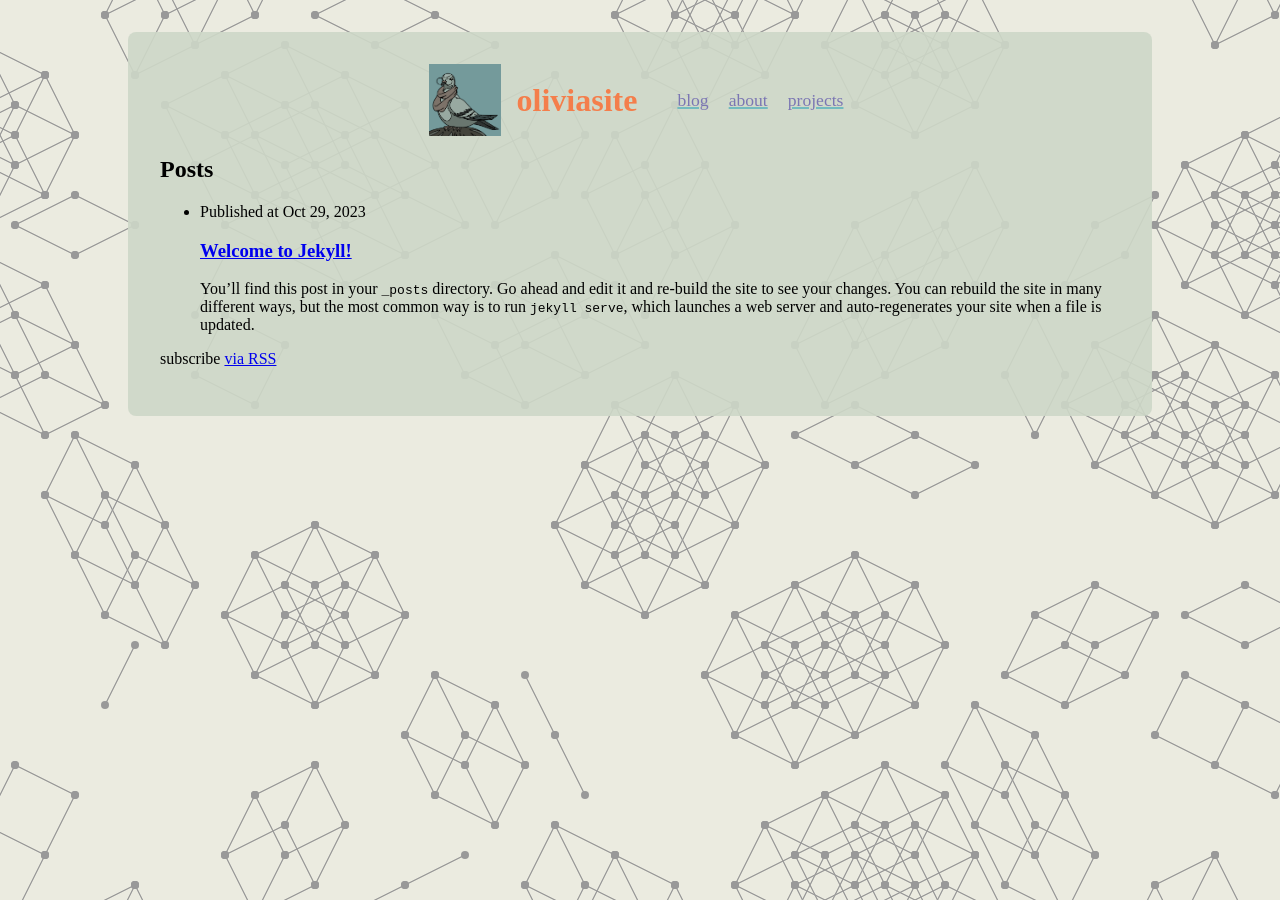
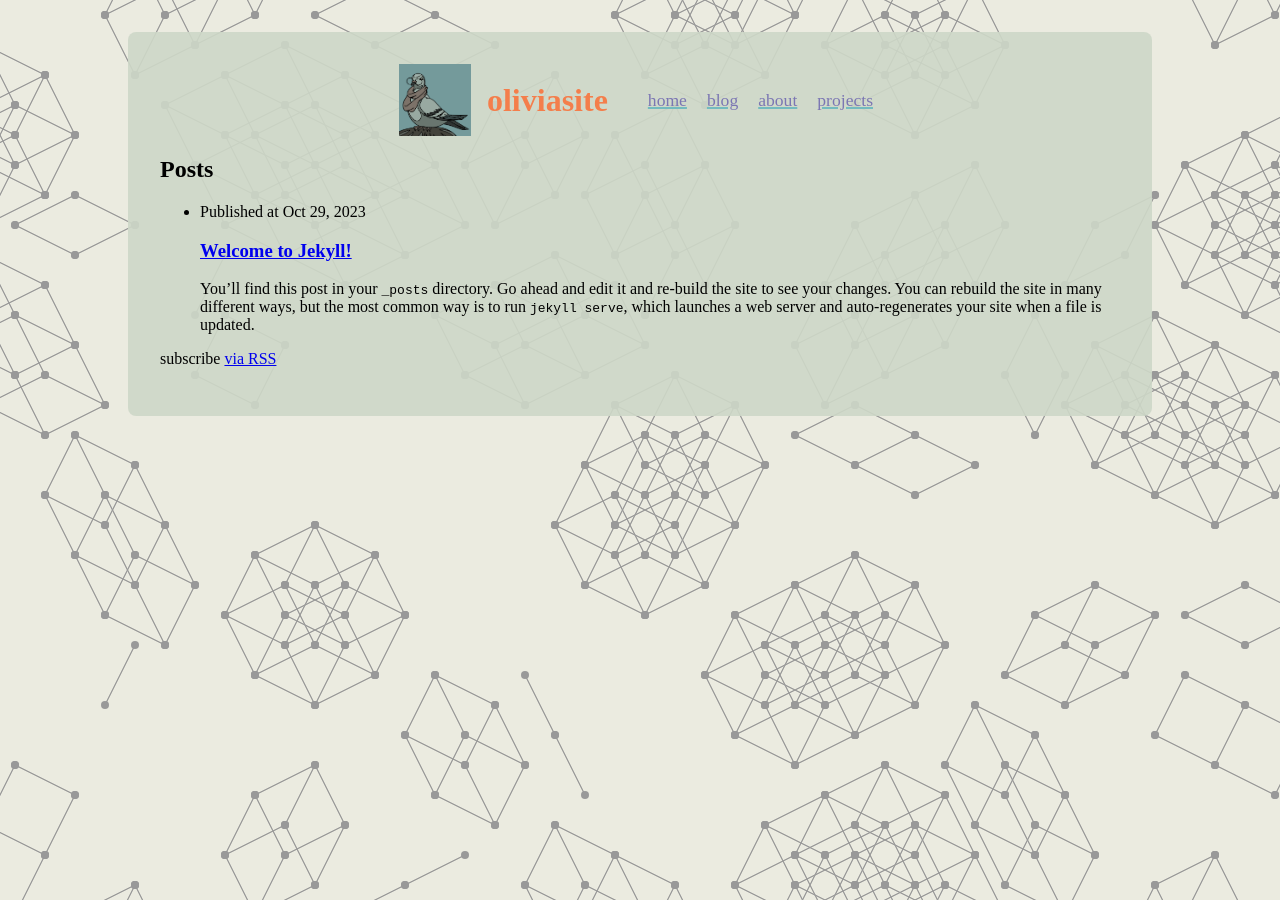
Before and after one commit to RocketRace/rocketrace.github.io, a Jekyll site: the page built from index.md, in a window 1280 px wide. Built offline with Jekyll 4.4.1, drawn with Linux system fonts in a browser that asks for light colours.

Commit message:
add nav entry

```diff
--- a/_includes/nav.html
+++ b/_includes/nav.html
@@ -4,7 +4,8 @@
     {{ site.title | escape }}
   </h1>
   <div class="nav-links">
-    <a href="{{ "/" | relative_url }}" class="nav-link">blog</a>
+    <a href="{{ "/" | relative_url }}" class="nav-link">home</a>
+    <a href="{{ "/blog" | relative_url }}" class="nav-link">blog</a>
     <a href="{{ "/about" | relative_url }}" class="nav-link">about</a>
     <a href="{{ "/projects" | relative_url }}" class="nav-link">projects</a>
   </div>
```
Also changed, not shown: blog.md (added, +2 -0 lines).
